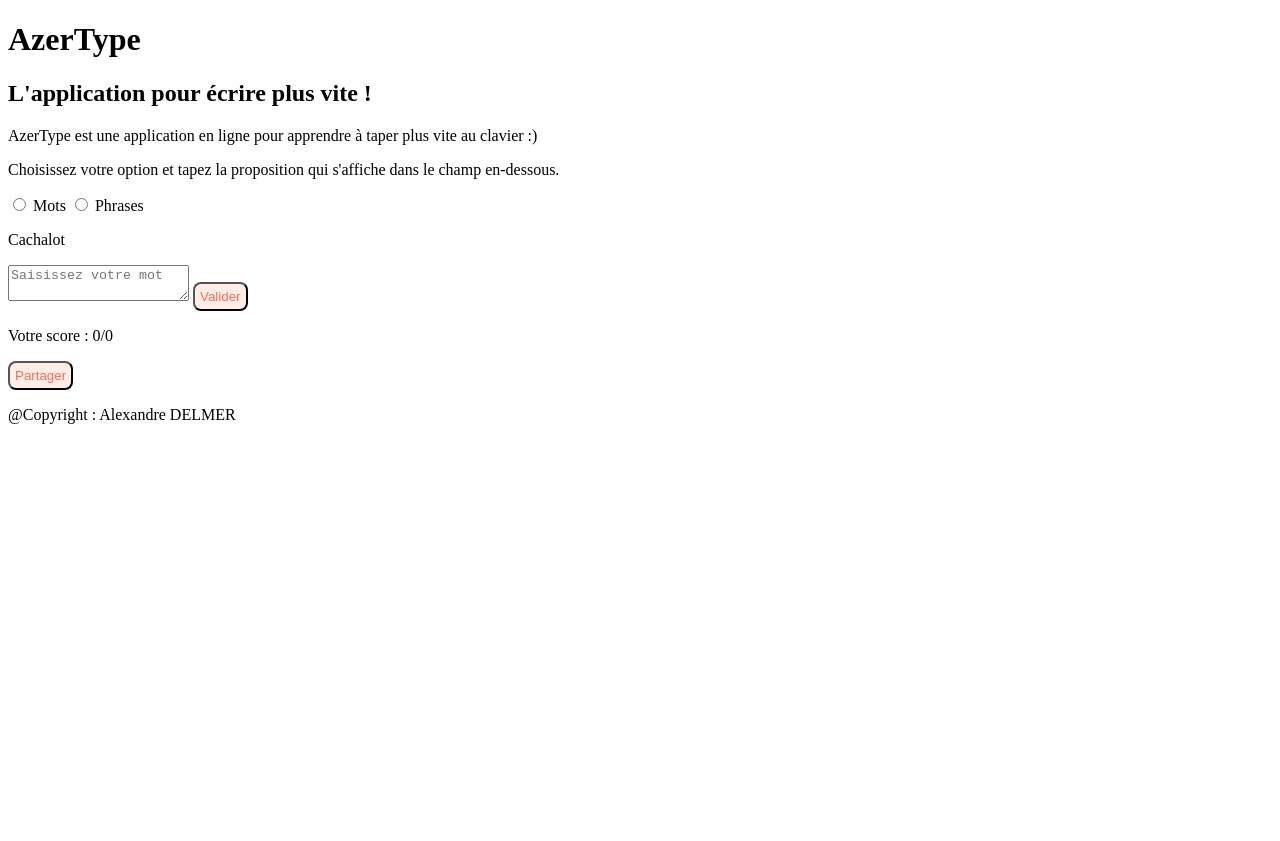
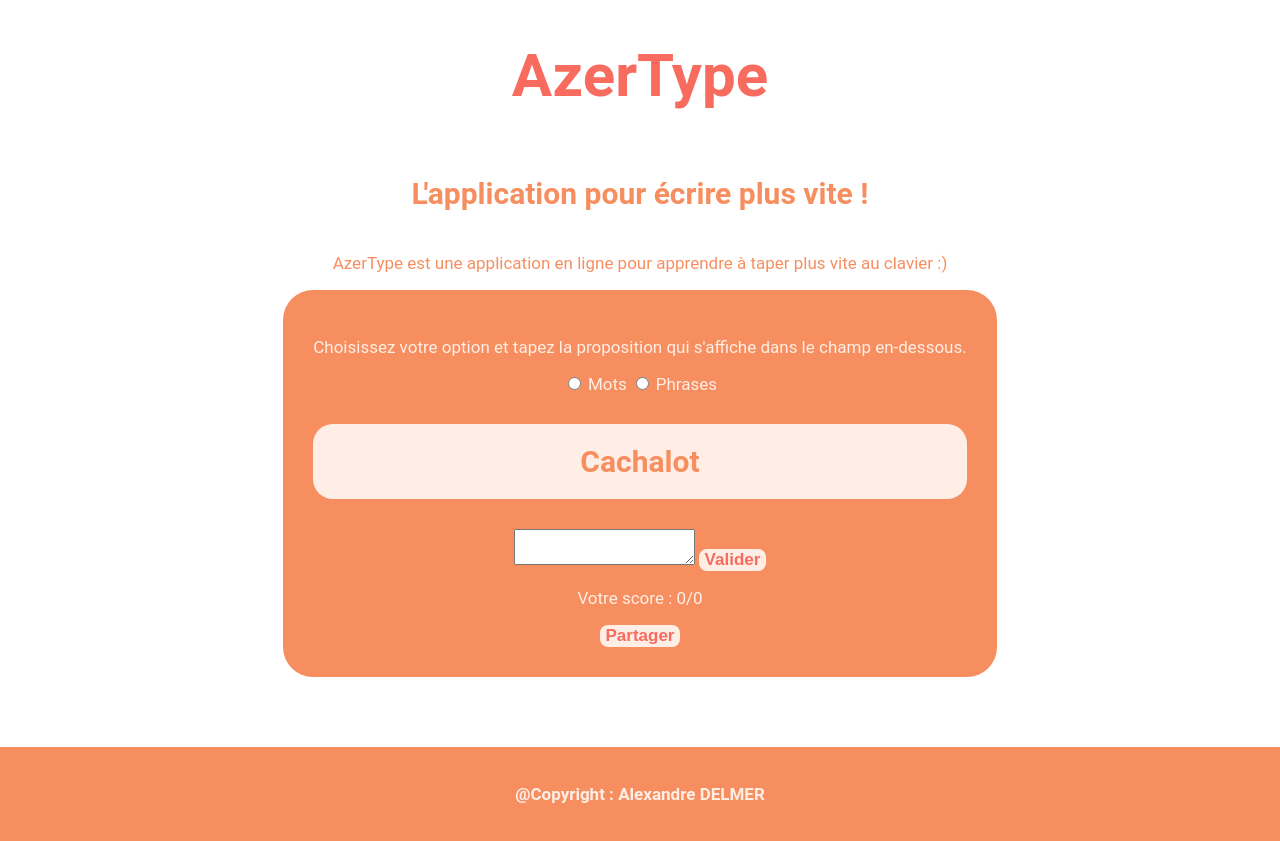
Before and after one commit to AlexandreDelmer/GAME__WORD, a plain HTML site: page index.html in a window 1280 px wide. Before the commit the page ends 800 px from the top, so only its background shows below. Drawn offline with Linux system fonts and the light colour scheme.

Commit message:
26102023

```diff
--- a/index.html
+++ b/index.html
@@ -19,7 +19,7 @@
 
         <h2>L'application pour écrire plus vite !</h2>
 
-        <p>AzerType est une application en ligne pour apprendre à taper plus vite au clavier :)</p>
+        <h3>AzerType est une application en ligne pour apprendre à taper plus vite au clavier :)</h3>
 
         <div class="game">
 
@@ -33,21 +33,21 @@
 
             <p class="propositionArea">Cachalot</p>
 
-            <div>
-                <textarea id="proposition" name="proposition" placeholder="Saisissez votre mot"></textarea>
-                <button class="btn btn_white btn_rounded">Valider</button>
+            <div classe="zoneProposition">
+                <textarea classe="zonePropositin__textarea" name="proposition"></textarea>
+                <button class="btn btn_white btn_border btn_border_rounded">Valider</button>
             </div>
 
             <p class="score">Votre score : <span>0/0</span></p>
 
-            <button class="btn btn_white btn_rounded">Partager</button>
+            <button class="btn btn_white btn_border btn_border_rounded">Partager</button>
 
         </div>
 
     </main>
 
     <!-- FOOTER -->
-    <footer id="footer">
+    <footer>
         <p>@Copyright : Alexandre DELMER</p>
     </footer>
 
--- a/sass/_components/__buttons.scss
+++ b/sass/_components/__buttons.scss
@@ -1,13 +1,18 @@
 .btn{
     color: $primaryColor;
-    padding: 5px;
+    font-weight: bold;
+    font-size: $primaryFontSize;
 
     &_white{
         background-color: $tertiaryColor;
     }
 
-    &_rounded{
+    &_border{
+        border: none;
+
+        &_rounded{
         border-radius: 8px;;
+    }
     }
 
 }
--- a/sass/_layout/__footer.scss
+++ b/sass/_layout/__footer.scss
@@ -2,6 +2,8 @@
     background-color: $secondaryColor;
     text-align: center;
     color: $tertiaryColor;
+    padding: 20px;
+    margin-top: 30px;
 
     p {
         font-weight: bold;
--- a/sass/_pages/__home.scss
+++ b/sass/_pages/__home.scss
@@ -0,0 +1,53 @@
+body{
+    margin: 0;
+    padding: 0;
+    font-family: $firstFontFamily;
+}
+
+main{
+    display: grid;
+    place-items: center;
+}
+
+p{
+    font-size: $primaryFontSize;
+}
+
+h1{
+    font-size: $tertiaryFontSize;
+    color: $primaryColor;
+}
+
+h2{
+    font-size: $secondaryFontSize;
+    color: $secondaryColor;
+    font-weight: bold;
+}
+
+h3{
+    font-size: $primaryFontSize;
+    color: $secondaryColor;
+    font-weight: normal;
+}
+
+.game{
+    text-align: center;
+    background-color: $secondaryColor;
+    border-radius: 30px;
+    margin-bottom: 40px;
+    padding: 30px;
+    color: $tertiaryColor;
+}
+
+.propositionArea{
+    color: $secondaryColor;
+    font-size: $secondaryFontSize;
+    font-weight: bold;
+    background-color: $tertiaryColor;
+    padding: 20px;
+    border-radius: 20px;
+}
+
+.game label{
+    font-size: $primaryFontSize;
+}
--- a/sass/_utils/__variables.scss
+++ b/sass/_utils/__variables.scss
@@ -2,6 +2,8 @@
 $secondaryColor: #f68e5f;
 $tertiaryColor: #ffeee6;
 
-$primaryFontSize: 1rem;
-$secondaryFontSize: 1,5rem;
-$tertiaryFontSize: 2rem;
+$primaryFontSize: 17px;
+$secondaryFontSize: 30px;
+$tertiaryFontSize: 60px;
+
+$firstFontFamily: 'Roboto', sans-serif;
--- a/sass/main.scss
+++ b/sass/main.scss
@@ -7,8 +7,10 @@
 @import '_components/__buttons';
 
 //Layout
+@import '_layout/_footer';
 
 //Pages
+@import '_pages/_home';
 
 //Themes
 
```
Also changed, not shown: sass/main.css, 1 other file.
